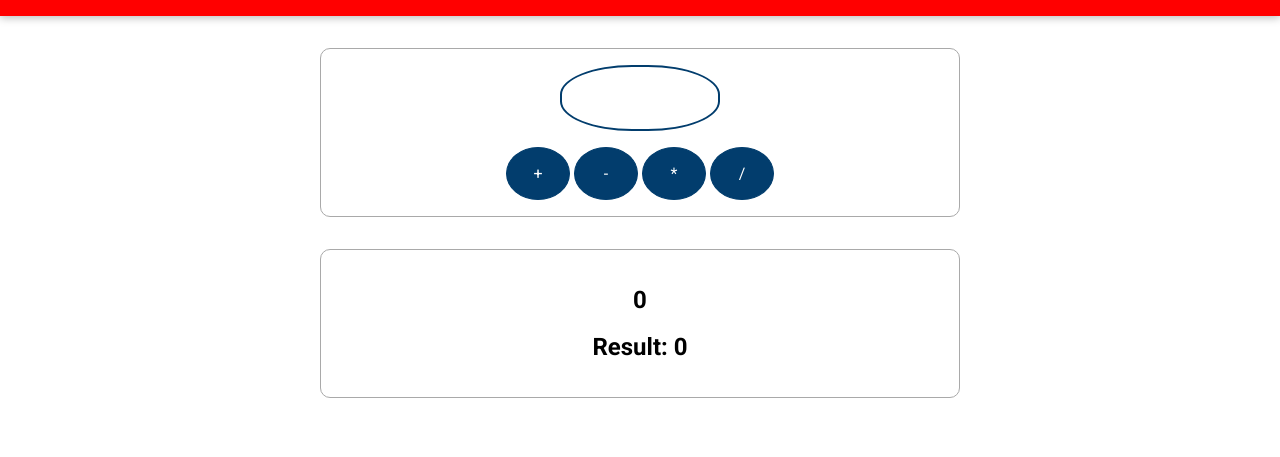
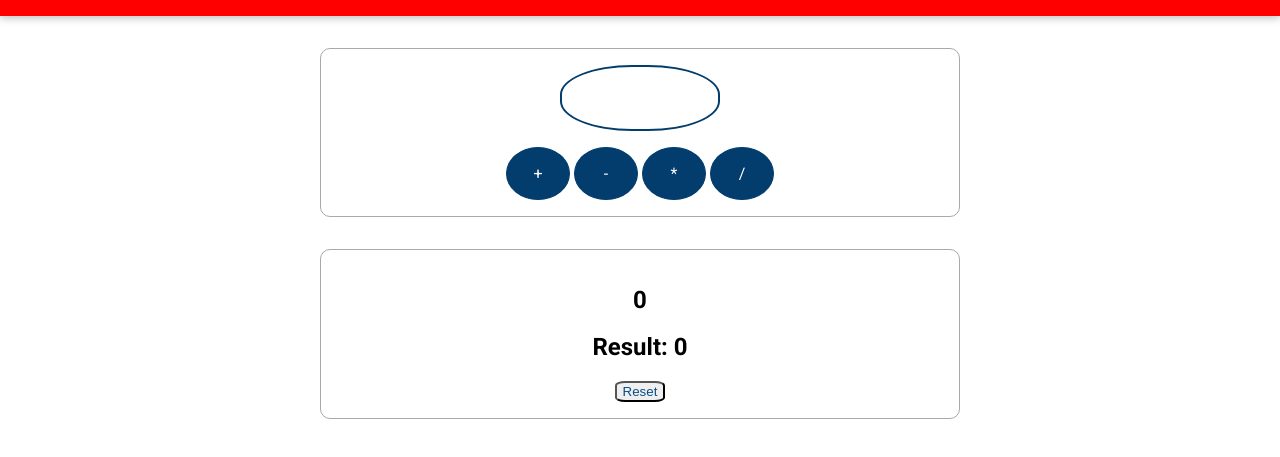
Before and after one commit to femzykel/unconventional_calculator, a plain HTML site: page index.html in a window 1280 px wide. Shown: the part 97-554 px from the top of the page. Drawn offline with Linux system fonts and the light colour scheme.

Commit message:
calculator app reset btn

```diff
--- a/assets/styles/app.css
+++ b/assets/styles/app.css
@@ -80,3 +80,15 @@ header {
   margin-top: 1rem;
   text-align: center;
 }
+
+#reset {
+  text-align: center;
+  display: block;
+}
+
+#reset-btn {
+  border-radius: 20%;
+  color: #084f88;
+  text-decoration: none;
+  border
+}
--- a/index.html
+++ b/index.html
@@ -30,6 +30,9 @@
     <section id="results">
       <h2 id="current-calculation">0</h2>
       <h2>Result: <span id="current-result">0</span></h2>
+      <div id="reset">
+        <button id="reset-btn"><a id="reset-btn" href="./index.html">Reset</a></button>
+      </div>
     </section>
     <script src="./assets/scripts/vendor.js"></script>
     <script src="./assets/scripts/app.js"></script>
```
